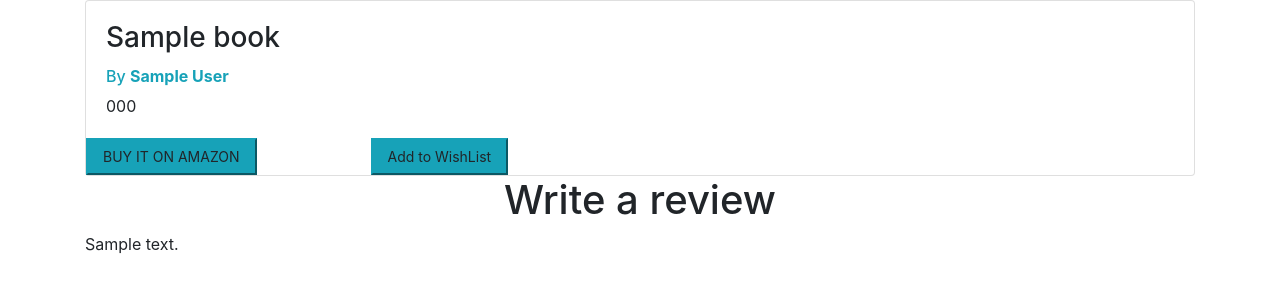
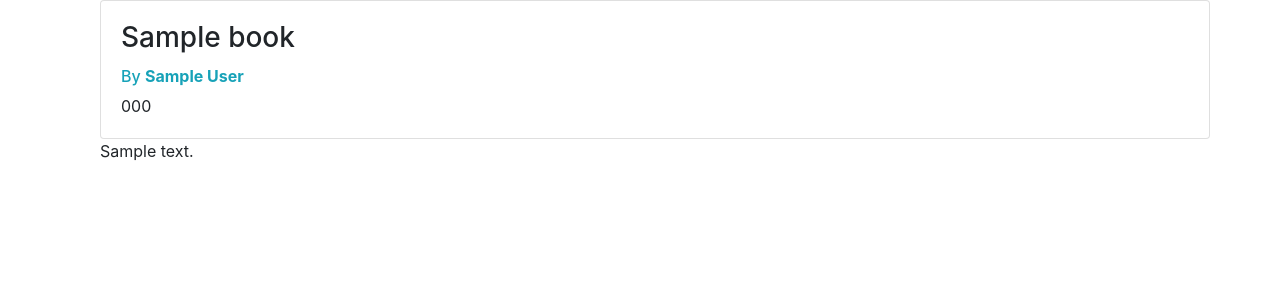
Before and after one commit to ching-wang/Bookli, a Flask app: template templates/book.html in a window 1280 px wide. Shown: the part 58-358 px from the top of the page. Run offline with Flask 2, Linux system fonts and the light colour scheme; the template is opened without the code that fills it: most values are stand-ins (such as "Sample title", 1, 10 or a date in 2020); parts of the project's set-up code (start-up, migrations or seed data) failed here and were passed over; some libraries are stand-ins or nearby versions.

Commit message:
render reviews on a single book page

```diff
--- a/application.py
+++ b/application.py
@@ -1,10 +1,10 @@
 from sqlalchemy.orm import scoped_session, sessionmaker
 from sqlalchemy import create_engine
 from helper import login_required
+from goodread import fetch_books
 from flask_session import Session
 from flask import Flask, request, session, render_template, redirect, url_for, flash, jsonify
 from flask_bootstrap import Bootstrap
-
 import requests
 import os
 import csv
@@ -152,6 +152,7 @@ def books():
     return render_template('books.html', books=allbooks)
 
 
+# Search for a book
 @app.route("/search", methods=["get"])
 def search():
     query = request.args.get("q")
--- a/templates/book.html
+++ b/templates/book.html
@@ -10,32 +10,16 @@
           </h6>
           <p class="card-text">{{book.isbn}}</p>
         </div>
-        <div class="row">
-          <div class="col-sm-3">
-            <button class="btn-group-sm btn-info">
-              <a href="#" class="btn">BUY IT ON AMAZON</a>
-            </button>
-          </div>
-          <div class="col-sm-3">
-            <button class="btn-group-sm btn-info">
-              <a href="#" class="btn">Add to WishList</a>
-            </button>
-          </div>
-        </div>
       </div>
-      <div>
-        {% for review in reviews %}
-        <div>
-          <h1>Write a review</h1>
-          <p>
-            {{review}}
-          </p>
-        </div>
-        {% endfor %}
-      </div>
+      {% for review in reviews %}
+      <p>
+        {{review.comment}}
+      </p>
+
+      {% endfor %}
     </div>
-    {% endblock %}
   </div>
+  {% endblock %}
   <div class="row">
     <div class="justify-content-center flex-row-reverse">
       <input type="radio" id="star5" name="rating" value="5" /><label
@@ -63,6 +47,7 @@
         title="1 star"
         >1</label
       >
+      <button class="btn btn-sm-info">submit</button>
     </div>
   </div>
 </div>
```
